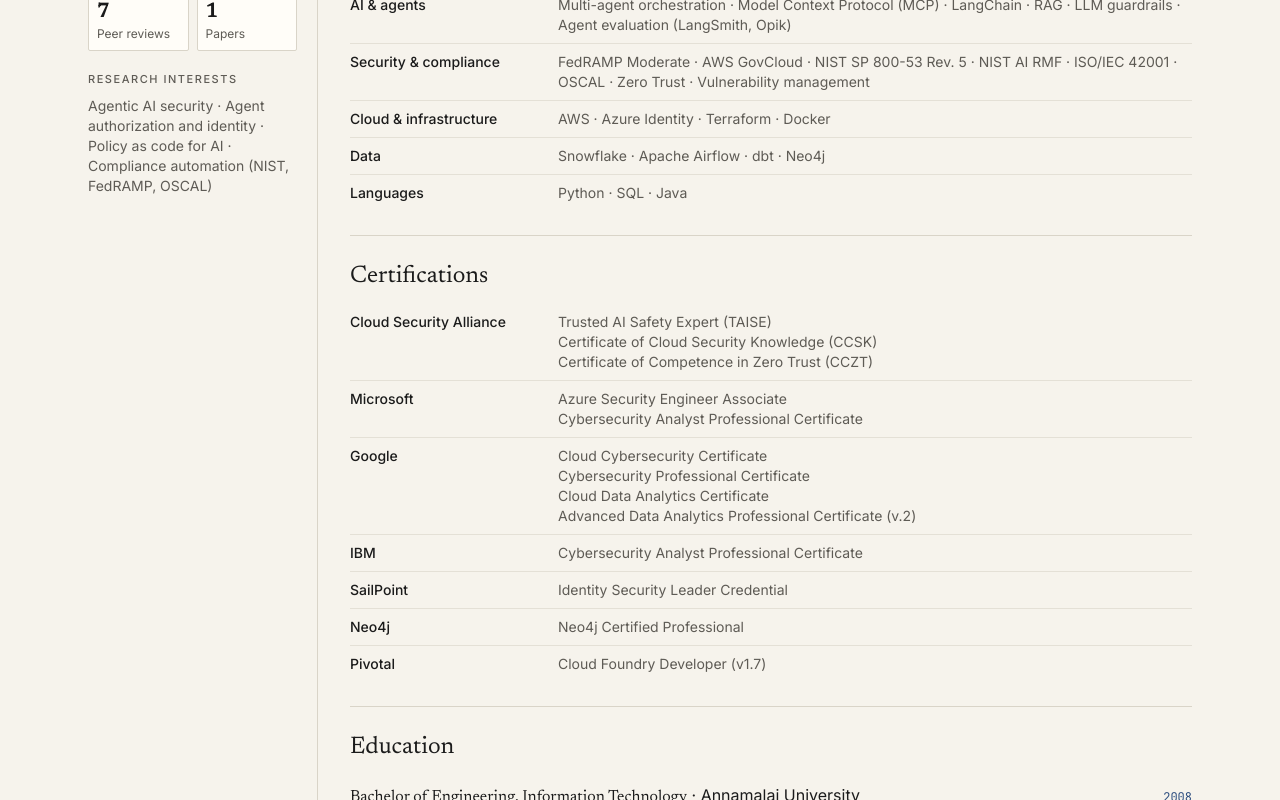
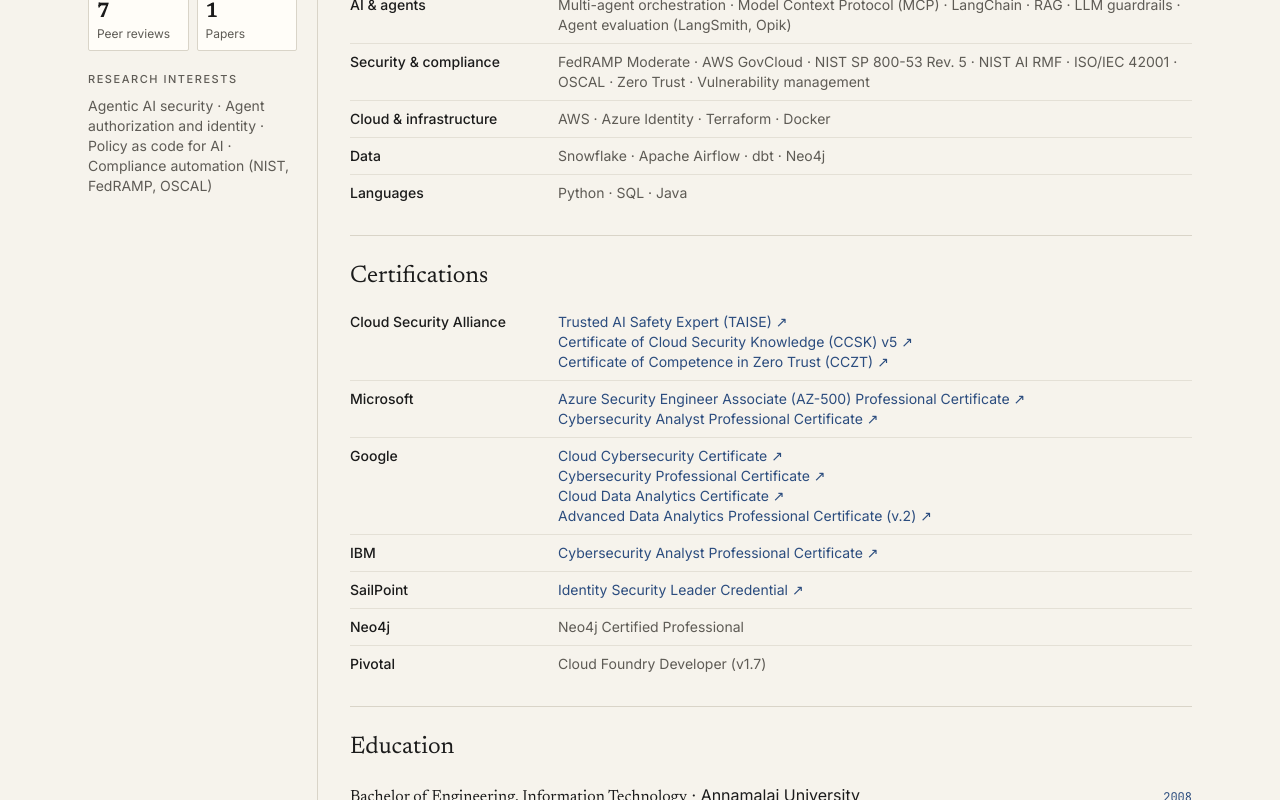
Before and after one commit to sadayamuthu/sadayamuthu.com, a React (Vite) app: page /experience in a window 1280 px wide. Shown: the part 566-1366 px from the top of the page. Built offline with nearby package versions, Linux system fonts and the light colour scheme.

Commit message:
Experience: link certifications to their Credly badges

```diff
--- a/src/data/research.json
+++ b/src/data/research.json
@@ -775,49 +775,86 @@
     {
       "group": "Cloud Security Alliance",
       "items": [
-        "Trusted AI Safety Expert (TAISE)",
-        "Certificate of Cloud Security Knowledge (CCSK)",
-        "Certificate of Competence in Zero Trust (CCZT)"
+        {
+          "name": "Trusted AI Safety Expert (TAISE)",
+          "url": "https://www.credly.com/badges/adabf2d2-491d-4b36-a922-64049b6f6faa"
+        },
+        {
+          "name": "Certificate of Cloud Security Knowledge (CCSK) v5",
+          "url": "https://www.credly.com/badges/bbe29c0b-6c71-4c0a-8540-47c268771edc"
+        },
+        {
+          "name": "Certificate of Competence in Zero Trust (CCZT)",
+          "url": "https://www.credly.com/badges/1e311f66-1c46-4304-b468-4201fe5a0b77"
+        }
       ]
     },
     {
       "group": "Microsoft",
       "items": [
-        "Azure Security Engineer Associate",
-        "Cybersecurity Analyst Professional Certificate"
+        {
+          "name": "Azure Security Engineer Associate (AZ-500) Professional Certificate",
+          "url": "https://www.credly.com/badges/fe58a555-1beb-4887-8be5-ba7ad3b59aa4"
+        },
+        {
+          "name": "Cybersecurity Analyst Professional Certificate",
+          "url": "https://www.credly.com/badges/a173ad6a-9c6e-4973-ac66-a59f1efd3315"
+        }
       ]
     },
     {
       "group": "Google",
       "items": [
-        "Cloud Cybersecurity Certificate",
-        "Cybersecurity Professional Certificate",
-        "Cloud Data Analytics Certificate",
-        "Advanced Data Analytics Professional Certificate (v.2)"
+        {
+          "name": "Cloud Cybersecurity Certificate",
+          "url": "https://www.credly.com/badges/7878dd33-a09a-4ff1-8658-f9b401c79852"
+        },
+        {
+          "name": "Cybersecurity Professional Certificate",
+          "url": "https://www.credly.com/badges/592feb52-3fbe-46a6-acd2-e2e4d53ae31f"
+        },
+        {
+          "name": "Cloud Data Analytics Certificate",
+          "url": "https://www.credly.com/badges/8a2298e2-ce19-4515-ba6f-67b206d48d91"
+        },
+        {
+          "name": "Advanced Data Analytics Professional Certificate (v.2)",
+          "url": "https://www.credly.com/badges/c6f774a6-9071-4f62-94da-b801a635e80c"
+        }
       ]
     },
     {
       "group": "IBM",
       "items": [
-        "Cybersecurity Analyst Professional Certificate"
+        {
+          "name": "Cybersecurity Analyst Professional Certificate",
+          "url": "https://www.credly.com/badges/a83c3758-cca2-4b86-9c51-7c75bfcf15ec"
+        }
       ]
     },
     {
       "group": "SailPoint",
       "items": [
-        "Identity Security Leader Credential"
+        {
+          "name": "Identity Security Leader Credential",
+          "url": "https://www.credly.com/badges/9d8ebcb6-b3d7-4f2e-99ef-f665831d0a99"
+        }
       ]
     },
     {
       "group": "Neo4j",
       "items": [
-        "Neo4j Certified Professional"
+        {
+          "name": "Neo4j Certified Professional"
+        }
       ]
     },
     {
       "group": "Pivotal",
       "items": [
-        "Cloud Foundry Developer (v1.7)"
+        {
+          "name": "Cloud Foundry Developer (v1.7)"
+        }
       ]
     }
   ],
--- a/src/pages/Experience.jsx
+++ b/src/pages/Experience.jsx
@@ -10,9 +10,11 @@ function dates(r) {
   return r.start
 }
 
+const item = (i) => (typeof i === 'string' ? { name: i } : i || {})
+
 const groups = (list) =>
   (list || [])
-    .map((g) => ({ group: g.group, items: (g.items || []).filter(has) }))
+    .map((g) => ({ group: g.group, items: (g.items || []).map(item).filter((i) => has(i.name)) }))
     .filter((g) => has(g.group) && g.items.length > 0)
 
 function GroupList({ list, stacked = false }) {
@@ -23,10 +25,20 @@ function GroupList({ list, stacked = false }) {
           <dt className="font-medium">{g.group}</dt>
           {stacked ? (
             <dd className="text-ink-muted">
-              <ul>{g.items.map((i) => <li key={i}>{i}</li>)}</ul>
+              <ul>
+                {g.items.map((i) => (
+                  <li key={i.name}>
+                    {has(i.url) ? (
+                      <a href={i.url} target="_blank" rel="noreferrer" className="text-acc hover:underline" aria-label={`${i.name}, ${g.group} (Credly badge)`}>
+                        {i.name} <span aria-hidden="true">↗</span>
+                      </a>
+                    ) : i.name}
+                  </li>
+                ))}
+              </ul>
             </dd>
           ) : (
-            <dd className="text-ink-muted">{g.items.join(' · ')}</dd>
+            <dd className="text-ink-muted">{g.items.map((i) => i.name).join(' · ')}</dd>
           )}
         </div>
       ))}
```
Also changed, not shown: 1 other file (tests, documents, lock files or other folders).
